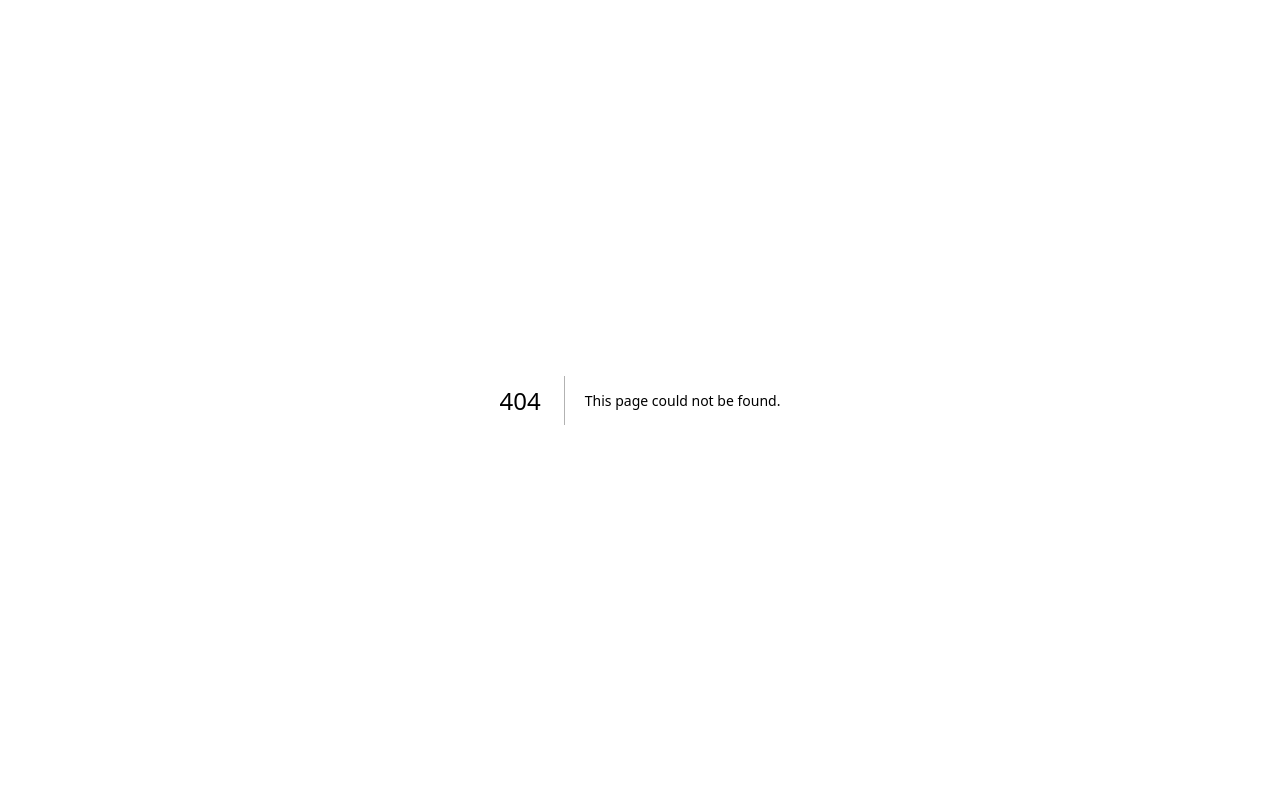
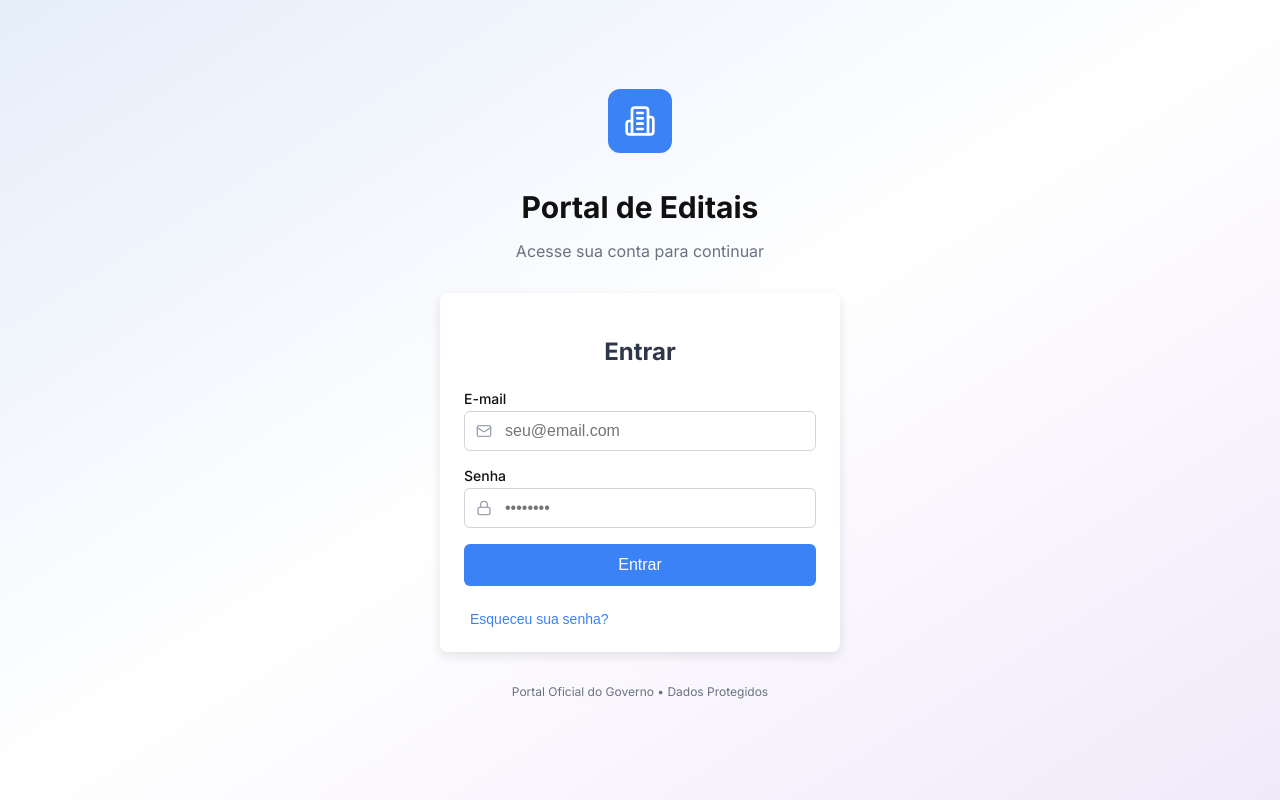
Before and after one commit to jpmoreiradev/ej-app, a Next.js app: page /login in a window 1280 px wide. Before the commit this address had no page. Built offline with nearby package versions, Linux system fonts and the light colour scheme.

Commit message:
feat: add login page and fix deashboard page

```diff
--- a/package.json
+++ b/package.json
@@ -10,12 +10,12 @@
   },
   "dependencies": {
     "framer-motion": "^12.23.12",
+    "js-cookie": "^3.0.5",
     "lucide-react": "^0.540.0",
     "next": "13.5.6",
     "react": "^18",
     "react-dom": "^18",
-    "react-icons": "^5.5.0",
-    "react-router-dom": "^7.8.1"
+    "react-icons": "^5.5.0"
   },
   "devDependencies": {
     "@types/node": "^20",
--- /dev/null
+++ b/src/pages/login.tsx
@@ -0,0 +1,108 @@
+'use client';
+
+import React, { useState } from 'react';
+import { useRouter } from 'next/navigation';
+import styles from '../styles/Login.module.css';
+import { Building2, Lock, Mail } from 'lucide-react';
+import { loginRequest } from '../services/auth/login';
+
+const Login = () => {
+  const [email, setEmail] = useState('');
+  const [password, setPassword] = useState('');
+  const [loading, setLoading] = useState(false);
+  const [error, setError] = useState('');
+  const router = useRouter();
+
+  const handleLogin = async (e: React.FormEvent) => {
+    e.preventDefault();
+    setLoading(true);
+    setError('');
+
+    try {
+      const data = await loginRequest(email, password);
+
+      if (data.authToken) {
+        document.cookie = `authToken=${data.authToken}; path=/; secure; samesite=strict`;
+      }
+
+      router.push('/');
+    } catch (err: any) {
+      setError(err.message || 'Erro no login');
+    } finally {
+      setLoading(false);
+    }
+  };
+
+  return (
+    <div className={styles.container}>
+      <div className={styles.wrapper}>
+        <div className={styles.header}>
+          <div className={styles.logo}>
+            <Building2 size={32} />
+          </div>
+          <h1 className={styles.title}>Portal de Editais</h1>
+          <p className={styles.subtitle}>Acesse sua conta para continuar</p>
+        </div>
+
+        <div className={styles.card}>
+          <h2 className={styles.cardTitle}>Entrar</h2>
+          <form onSubmit={handleLogin} className={styles.form}>
+            <div className={styles.formGroup}>
+              <label htmlFor="email" className={styles.label}>
+                E-mail
+              </label>
+              <div className={styles.inputWrapper}>
+                <Mail className={styles.icon} size={16} />
+                <input
+                  id="email"
+                  type="email"
+                  placeholder="seu@email.com"
+                  value={email}
+                  onChange={(e) => setEmail(e.target.value)}
+                  className={styles.input}
+                  required
+                  autoComplete="email"
+                />
+              </div>
+            </div>
+
+            <div className={styles.formGroup}>
+              <label htmlFor="password" className={styles.label}>
+                Senha
+              </label>
+              <div className={styles.inputWrapper}>
+                <Lock className={styles.icon} size={16} />
+                <input
+                  id="password"
+                  type="password"
+                  placeholder="••••••••"
+                  value={password}
+                  onChange={(e) => setPassword(e.target.value)}
+                  className={styles.input}
+                  required
+                  autoComplete="current-password"
+                />
+              </div>
+            </div>
+
+            {error && (
+              <p style={{ color: 'red', fontSize: '0.9rem' }}>{error}</p>
+            )}
+
+            <button type="submit" className={styles.button} disabled={loading}>
+              {loading ? 'Entrando...' : 'Entrar'}
+            </button>
+          </form>
+
+          <button className={styles.forgot}>Esqueceu sua senha?</button>
+        </div>
+
+        <p className={styles.footer}>
+          Portal Oficial do Governo • Dados Protegidos
+        </p>
+      </div>
+    </div>
+  );
+};
+
+export default Login;
--- /dev/null
+++ b/src/services/auth/login.ts
@@ -0,0 +1,16 @@
+export async function loginRequest(email: string, password: string) {
+  const response = await fetch('http://localhost:3001/auth/login', {
+    method: 'POST',
+    headers: {
+      'Content-Type': 'application/json',
+      'api-key': process.env.NEXT_PUBLIC_API_KEY || '',
+    },
+    body: JSON.stringify({ email, password }),
+  });
+
+  if (!response.ok) {
+    throw new Error('E-mail ou senha inválidos');
+  }
+
+  return response.json();
+}
--- a/src/services/informativeServive.ts
+++ b/src/services/editals/informativeServive.ts
@@ -1,4 +1,4 @@
-import { NoticePage } from '../types/informative';
+import { NoticePage } from '../../types/informative';
 
 export const fetchEditais = async ({
   page,
@@ -26,7 +26,6 @@ export const fetchEditais = async ({
       ordem,
     }),
   });
-  console.log('res: ', res);
 
   if (!res.ok) {
     throw new Error('Erro ao buscar editais');
--- /dev/null
+++ b/src/styles/Login.module.css
@@ -0,0 +1,144 @@
+.container {
+  min-height: 100vh;
+  background: linear-gradient(
+    to bottom right,
+    rgba(59, 130, 246, 0.1),
+    #fff,
+    rgba(168, 85, 247, 0.1)
+  );
+  display: flex;
+  align-items: center;
+  justify-content: center;
+  padding: 1rem;
+}
+
+.wrapper {
+  width: 100%;
+  max-width: 400px;
+}
+
+.header {
+  text-align: center;
+  margin-bottom: 2rem;
+}
+
+.logo {
+  display: inline-flex;
+  align-items: center;
+  justify-content: center;
+  width: 64px;
+  height: 64px;
+  background: #3b82f6;
+  border-radius: 12px;
+  margin-bottom: 1rem;
+  color: #fff;
+}
+
+.title {
+  font-size: 1.875rem;
+  font-weight: bold;
+  color: #111;
+  margin-bottom: 0.5rem;
+}
+
+.subtitle {
+  color: #6b7280;
+}
+
+.card {
+  background: #fff;
+  border-radius: 0.5rem;
+  box-shadow: 0 4px 12px rgba(0, 0, 0, 0.1);
+  padding: 1.5rem;
+}
+
+.cardTitle {
+  font-size: 1.5rem;
+  text-align: center;
+  margin-bottom: 1.5rem;
+  font-weight: bold;
+}
+
+.form {
+  display: flex;
+  flex-direction: column;
+  gap: 1rem;
+}
+
+.formGroup {
+  display: flex;
+  flex-direction: column;
+  gap: 0.25rem;
+}
+
+.label {
+  font-size: 0.875rem;
+  font-weight: 500;
+  color: #111;
+}
+
+.inputWrapper {
+  position: relative;
+}
+
+.input {
+  width: 100%;
+  padding: 0.625rem 0.75rem 0.625rem 2.5rem;
+  border: 1px solid #d1d5db;
+  border-radius: 0.375rem;
+  font-size: 1rem;
+  color: #111;
+  outline: none;
+  transition: border 0.2s;
+}
+
+.input:focus {
+  border-color: #3b82f6;
+}
+
+.icon {
+  position: absolute;
+  left: 0.75rem;
+  top: 0.75rem;
+  width: 1rem;
+  height: 1rem;
+  color: #9ca3af;
+}
+
+.button {
+  width: 100%;
+  padding: 0.75rem;
+  background: #3b82f6;
+  color: #fff;
+  font-size: 1rem;
+  font-weight: 500;
+  border: none;
+  border-radius: 0.375rem;
+  cursor: pointer;
+  transition: background 0.2s;
+}
+
+.button:hover {
+  background: #2563eb;
+}
+
+.forgot {
+  margin-top: 1.5rem;
+  text-align: center;
+  font-size: 0.875rem;
+  color: #3b82f6;
+  cursor: pointer;
+  background: none;
+  border: none;
+}
+
+.forgot:hover {
+  text-decoration: underline;
+}
+
+.footer {
+  text-align: center;
+  font-size: 0.75rem;
+  color: #6b7280;
+  margin-top: 2rem;
+}
```
Also changed, not shown: src/pages/dashboard/index.tsx (+17 -6 lines), src/services/auth/authProfile.ts (added, +19 -0 lines), src/pages/dashboard/register.tsx (added), 1 other file (tests, documents, lock files or other folders).
